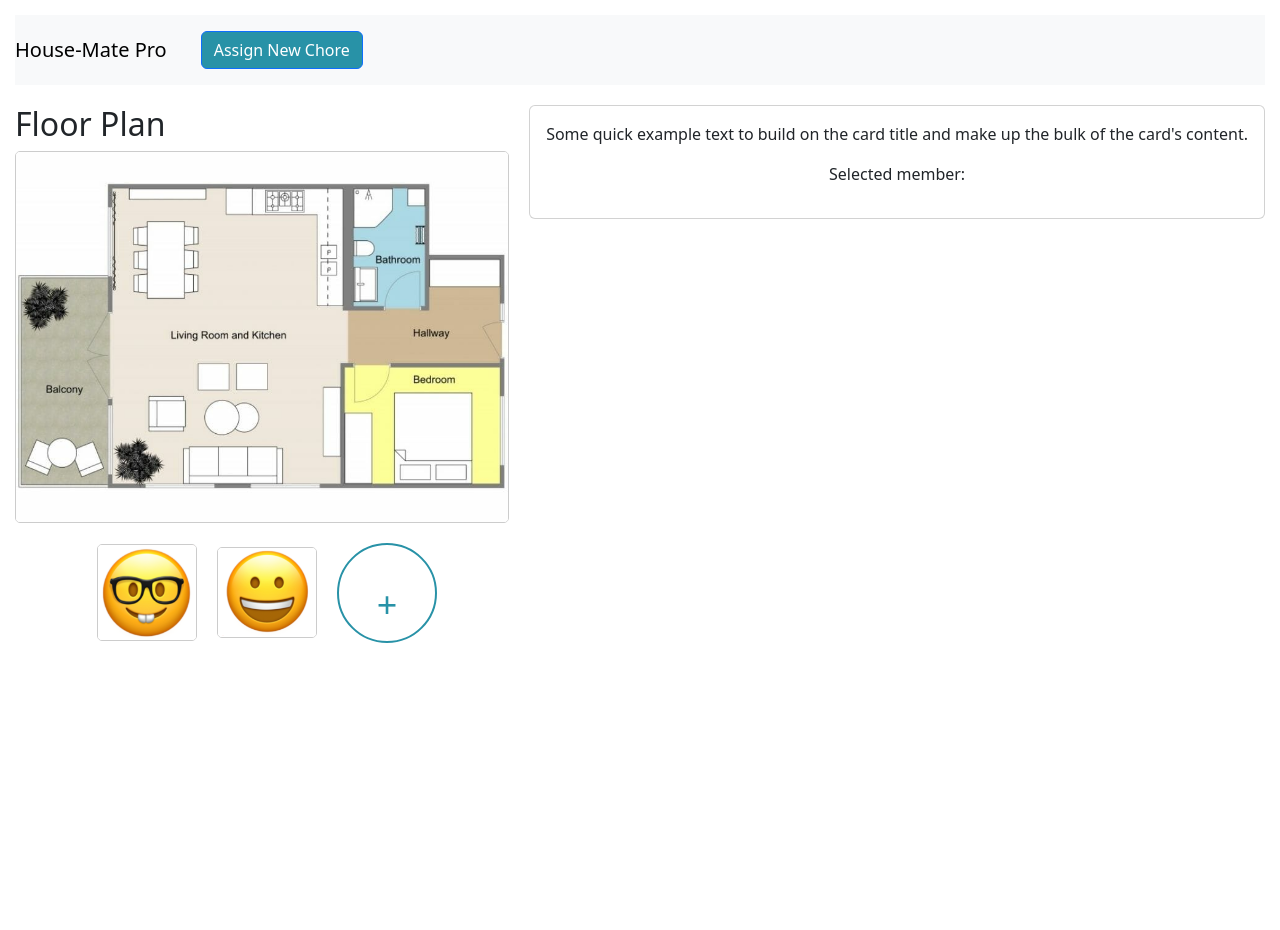
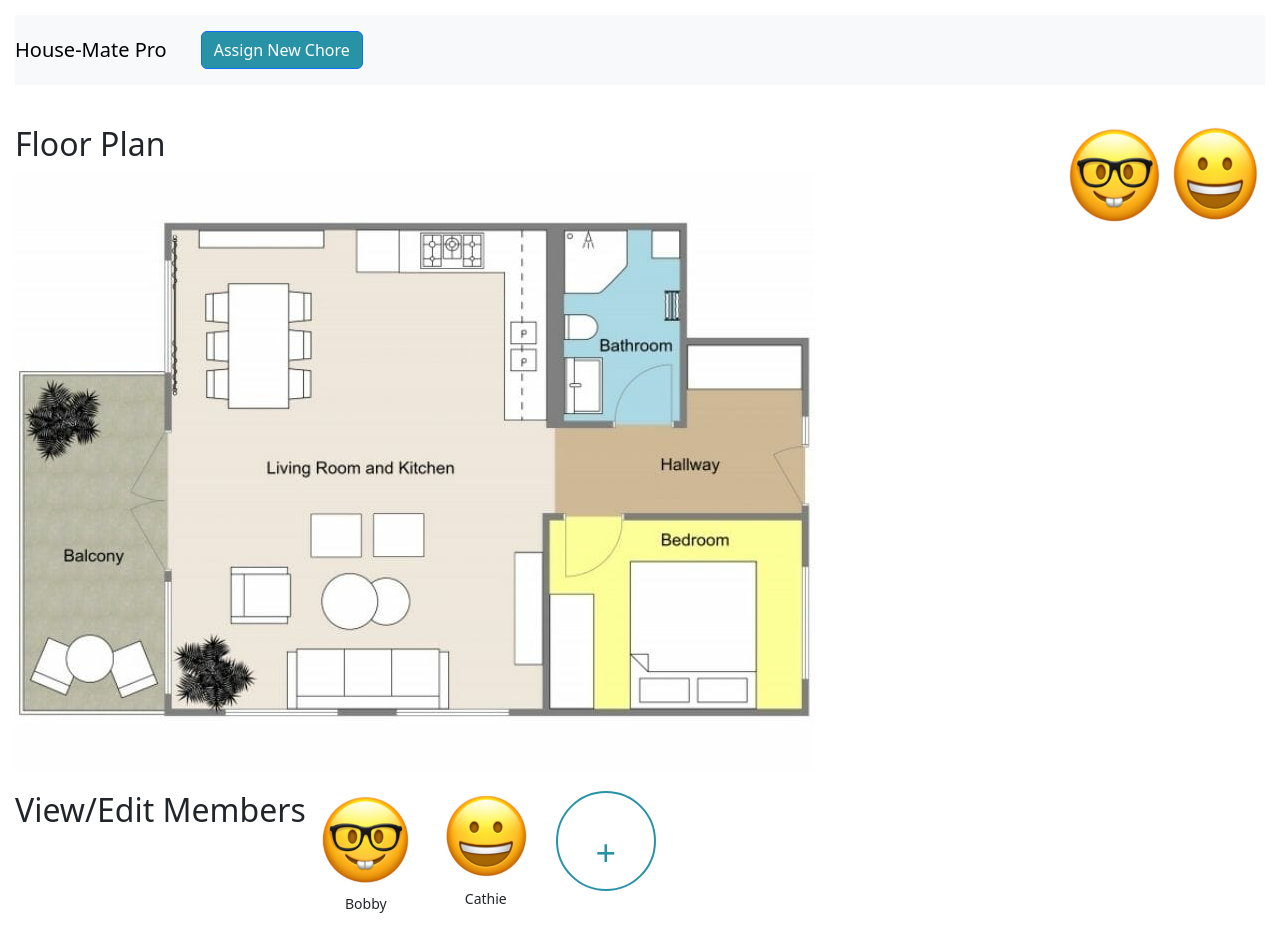
Before and after one commit to giselle-arboleda/Final-Project, a React (Create React App) app in the folder housemate-pro/: page / in a window 1280 px wide. Before the commit the page ends 800 px from the top, so only its background shows below. Built offline with nearby package versions, Linux system fonts and the light colour scheme.

Commit message:
Added the Member names, and created draggable members

```diff
--- a/housemate-pro/package.json
+++ b/housemate-pro/package.json
@@ -10,6 +10,7 @@
     "react": "^18.3.1",
     "react-bootstrap": "^2.10.2",
     "react-dom": "^18.3.1",
+    "react-draggable": "^4.4.6",
     "react-router-dom": "^6.23.1",
     "react-scripts": "5.0.1",
     "sass": "^1.77.2",
--- a/housemate-pro/src/App.css
+++ b/housemate-pro/src/App.css
@@ -44,14 +44,14 @@ li {
 .floor-plan img {
   max-width: 100%;
   height: auto;
-  border: 1px solid #ccc;
+  /* border: 1px solid #ccc; */
   border-radius: 5px;
 }
 
 .members {
   display: flex;
-  align-items: center;
-  justify-content: center;
+  align-items: left;
+  justify-content: left;
   margin-top: 20px;
 }
 
@@ -67,6 +67,12 @@ li {
 
 .member-photo:hover {
   border-color: #2892a7;
+}
+
+.member-name {
+  margin-top: 5px;
+  font-size: 14px;
+  text-align: center;
 }
 
 .add-member-button {
--- a/housemate-pro/src/App.js
+++ b/housemate-pro/src/App.js
@@ -4,6 +4,8 @@ import AddMemberForm from './components/AddMemberForm';
 import AssignChoreForm from './components/AssignChoreForm';
 import Navbar from './components/Navbar';
 import ChoreBox from "./components/ChoreBox";
+import DraggableMember from './components/DraggableMember';
+import FloorPlan from './components/FloorPlan';
 import 'bootstrap/dist/css/bootstrap.min.css';
 import './App.css';
 
@@ -16,6 +18,7 @@ const initialMembers = [
       { choreName: 'Do the dishes', choreLocation: 'Kitchen', dueDate: '2024-06-01', assignedTo: 'Nerd' },
       { choreName: 'Take out the trash', choreLocation: 'Garage', dueDate: '2024-06-02', assignedTo: 'Nerd' }
     ],
+    position: {x:0 , y:0}
   },
   {
     id: 2,
@@ -33,7 +36,7 @@ function App() {
   const [showAddMemberForm, setShowAddMemberForm] = useState(false);
   const [showAssignChoreForm, setShowAssignChoreForm] = useState(false);
   const [selectedMember, setSelectedMember] = useState(null);
-
+  const [members, setMembers] = useState(initialMembers);
   const alertPlaceholder = document.getElementById('liveAlertPlaceholder')
   const appendAlert = (message, type) => {
     const wrapper = document.createElement('div')
@@ -96,10 +99,29 @@ function App() {
   };
 
   const handleReset=()=> {
+    setHouseholdMembers((prevMembers) =>
+      prevMembers.map((member) => ({ ...member, position: { x: 0, y: 0 } }))
+    );
     setSelectedMember(null);
     setShowAssignChoreForm(false);
+
   }
 
+  const handleDragEnd = (position, member) => {
+    setHouseholdMembers((prevMembers) =>
+      prevMembers.map((m) =>
+        m.id === member.id ? { ...m, position } : m
+      )
+    );
+  };
+
+  const handleDrop = (member, position) => {
+    setHouseholdMembers((prevMembers) =>
+      prevMembers.map((m) =>
+        m.id === member.id ? { ...m, position} : m
+      )
+    );
+  };
 
   return (
     <Router>
@@ -108,6 +130,9 @@ function App() {
       {showAddMemberForm && <AddMemberForm onAddMember={handleAddMember} onClose={closeAddMemberForm} householdMembers={householdMembers} />}
       {showAssignChoreForm && <AssignChoreForm onAddChore={handleAddChore} onClose={closeAssignChoreForm} />}
 
+
+      {/* <FloorPlan onDrop={handleDrop} /> */}
+
       <div id="liveAlertPlaceholder"></div>
 
       <div className="main-content">
@@ -115,21 +140,26 @@ function App() {
           <h2>Floor Plan</h2>
           <img src={`${process.env.PUBLIC_URL}/2D-floor-plan-with-room-color.jpg`} alt="2D Floor Plan" />
           <div className="members">
+            <h2>View/Edit Members</h2>
             {householdMembers.map((member) => (
-              <img
-                key={member.id}
-                src={member.imgSrc}
-                alt={member.name}
-                className="member-photo"
-                onClick={() => selectMember(member)}
-              />
+              <div key={member.id} className="member-container" onClick={() => selectMember(member)}>
+              <img src={member.imgSrc} alt={member.name} className="member-photo" />
+              <p className="member-name">{member.name}</p>
+            </div>
+
             ))}
             <button className="add-member-button" onClick={openAddMemberForm}>+</button>
 
           </div>
         </div>
 
-        <ChoreBox selectedMember={selectedMember}></ChoreBox>
+        <div style={{ display: 'flex', justifyContent: 'space-around', marginTop: '20px' }}>
+        {members.map((member) => (
+          <DraggableMember key={member.id} member={member} onDragEnd={handleDragEnd} />
+        ))}
+        </div>
+
+        {/* <ChoreBox selectedMember={selectedMember}></ChoreBox> */}
 
         {/* Ideally the below code would go into ChoreBox.js. But I'm Having trouble passing selectedMember into ChoreBox.js */}
         {selectedMember && selectedMember.chores.length > 0 && (
--- /dev/null
+++ b/housemate-pro/src/components/DraggableMember.js
@@ -0,0 +1,26 @@
+import React from 'react';
+import Draggable from 'react-draggable';
+
+const memberStyle = {
+    width: '100px',
+    height: '100px',
+    borderRadius: '50%',
+    cursor: 'pointer',
+};
+
+const DraggableMember = ({ member , onStart, onStop}) => {
+
+    return (
+        <Draggable onStart={onStart} onStop={onStop}>
+            <div>
+                <img
+                    src={member.imgSrc}
+                    alt={member.name}
+                    style={memberStyle}
+                />
+            </div>
+        </Draggable>
+    );
+};
+
+export default DraggableMember;
--- /dev/null
+++ b/housemate-pro/src/components/FloorPlan.js
@@ -0,0 +1,25 @@
+import React from 'react';
+import './FloorPlan.scss';
+
+const FloorPlan = ({ member, onDrop }) => {
+  const handleDrop = (event) => {
+    event.preventDefault();
+    const data = event.dataTransfer.getData('member');
+    if (data){
+      const member = JSON.parse(data);
+      const rect = event.target.getBoundingClientRect();
+      const position = {x: event.clientX - rect.left, y: event.clientY - rect.top};
+      onDrop(member, position);
+    }
+  };
+
+  const handleDragOver = (event) => {
+    event.preventDefault();
+  };
+
+  return (
+    <div className='floor-plan' onDrop={handleDrop} onDragOver={handleDragOver}/>
+  );
+};
+
+export default FloorPlan;
--- /dev/null
+++ b/housemate-pro/src/components/FloorPlan.scss
@@ -0,0 +1,9 @@
+.floor-plan {
+    width: 500px;
+    height: 500px;
+    //background: url('/2D-floor-plan-with-room-color.jpg') no-repeat center center;
+    background-size: cover;
+    // border: 2px solid #CCC;
+    position: relative;
+    margin: 20px auto;
+  }
```
Also changed, not shown: 1 other file (tests, documents, lock files or other folders).
